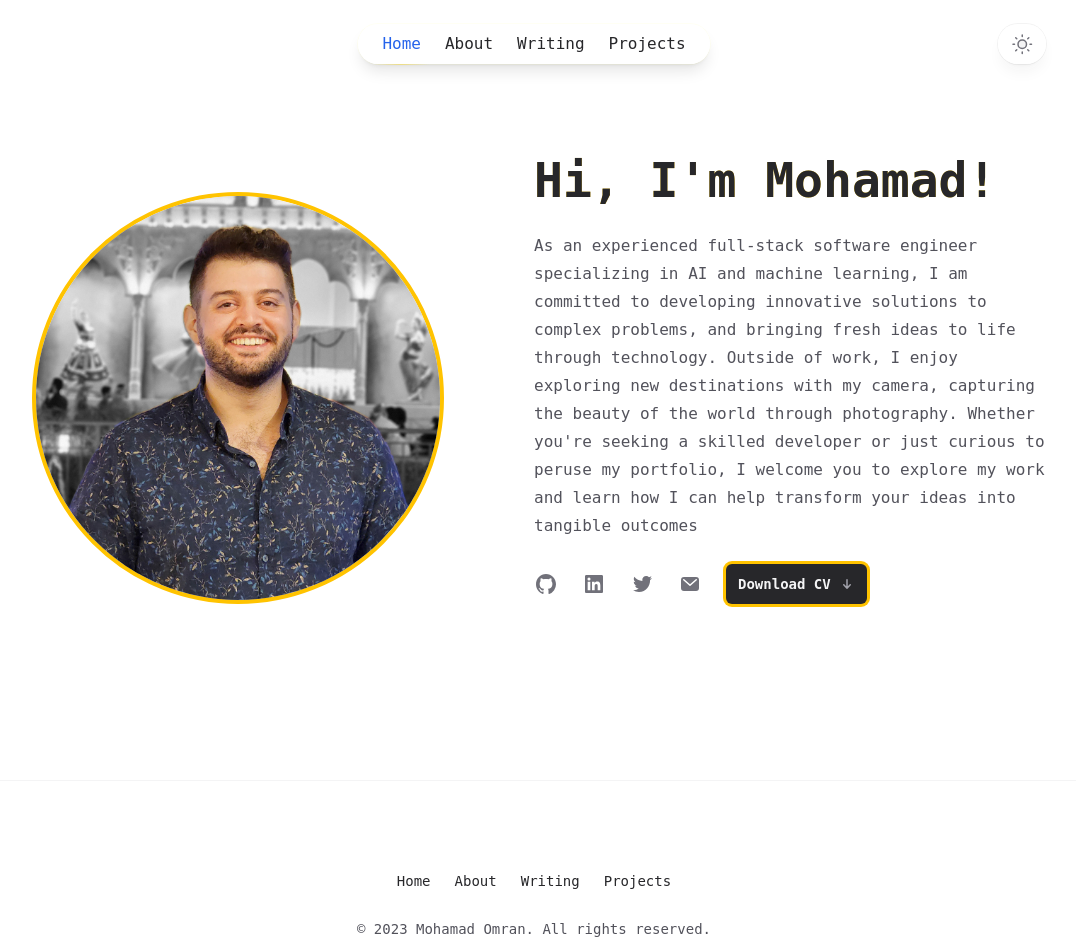
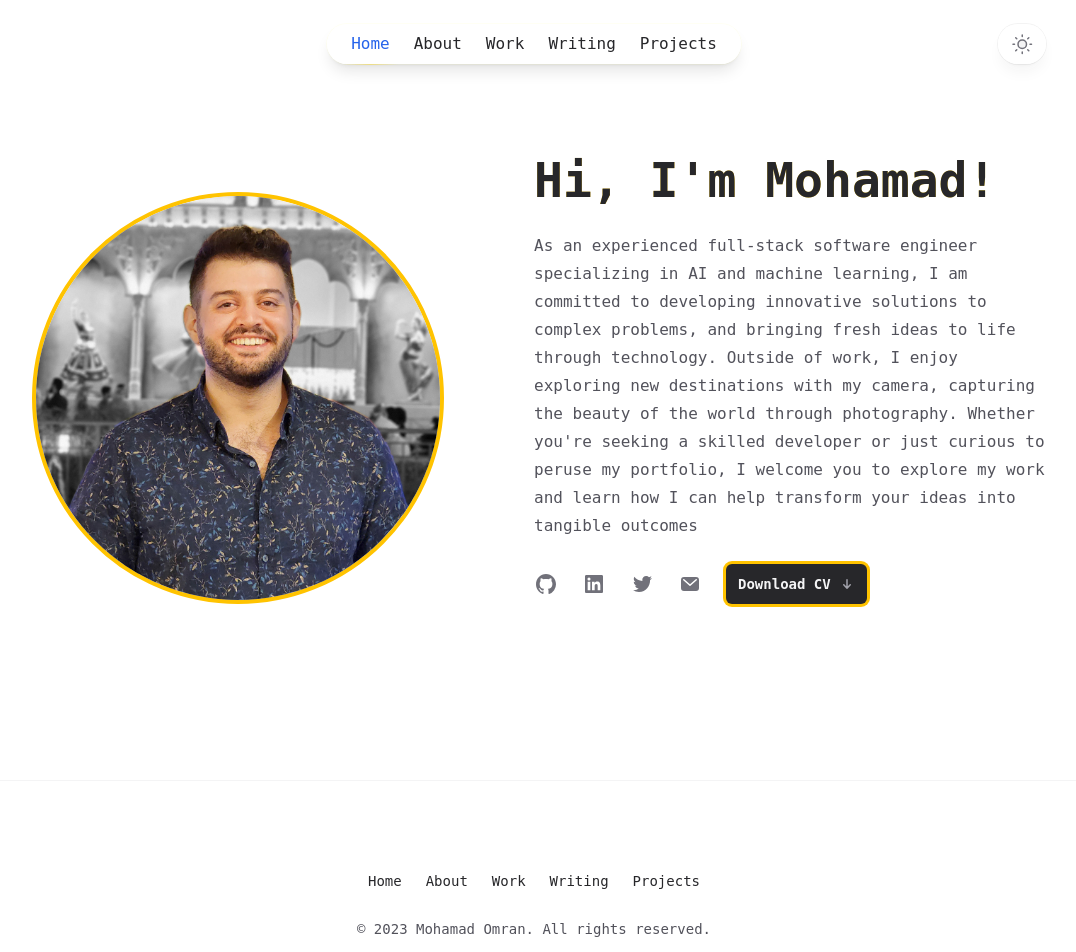
Before and after one commit to mohamadomran/portfolio, a Next.js app: page / in a window 1280 px wide. Shown: the top 952 px of the page, without its empty margins (106-1182 px from the left). Built offline with nearby package versions, Linux system fonts and the light colour scheme; no server answers.

Commit message:
fix: add work page in header/footer

```diff
--- a/components/Footer.tsx
+++ b/components/Footer.tsx
@@ -20,6 +20,7 @@ export function Footer() {
                             <div className='flex flex-wrap justify-center gap-6 text-sm font-medium text-zinc-800 dark:text-zinc-200'>
                                 <NavLink href='/'>Home</NavLink>
                                 <NavLink href='/about'>About</NavLink>
+                                <NavLink href='/work'>Work</NavLink>
                                 <NavLink href='/writing'>Writing</NavLink>
                                 <NavLink href='/projects'>Projects</NavLink>
                                 {/* <NavLink href='/snippets'>Snippets</NavLink> */}
--- a/components/Header.tsx
+++ b/components/Header.tsx
@@ -46,7 +46,6 @@ export function Header() {
     const isHomePage = router.pathname === '/'
 
     const headerRef = useRef<HTMLDivElement>(null)
-    const avatarRef = useRef<HTMLImageElement>(null)
 
     const headerPosition: Object = {
         position: 'var(--header-position)',
--- a/components/ui/Navigation.tsx
+++ b/components/ui/Navigation.tsx
@@ -63,6 +63,7 @@ export function MobileNavigation(props: Props) {
                             <ul className="-my-2 divide-y divide-zinc-100 text-base text-zinc-800 dark:divide-zinc-100/5 dark:text-zinc-300">
                                 <MobileNavItem href="/">Home</MobileNavItem>
                                 <MobileNavItem href="/about">About</MobileNavItem>
+                                <MobileNavItem href="/work">Work</MobileNavItem>
                                 <MobileNavItem href="/writing">Writing</MobileNavItem>
                                 <MobileNavItem href="/projects">Projects</MobileNavItem>
                                 {/* <MobileNavItem href="/snippets">Snippets</MobileNavItem> */}
@@ -106,6 +107,7 @@ export function DesktopNavigation(props: Props) {
             <ul className="flex rounded-full bg-white/90 px-3 text-md font-medium text-zinc-800 shadow-lg shadow-mustard-800/5 ring-1 ring-mustard-200/5 backdrop-blur-md dark:bg-black-950/90 dark:text-zinc-200 dark:ring-yellow-500">
                 <NavItem href="/">Home</NavItem>
                 <NavItem href="/about">About</NavItem>
+                <NavItem href="/work">Work</NavItem>
                 <NavItem href="/writing">Writing</NavItem>
                 <NavItem href="/projects">Projects</NavItem>
                 {/* <NavItem href="/snippets">Snippets</NavItem> */}
```
